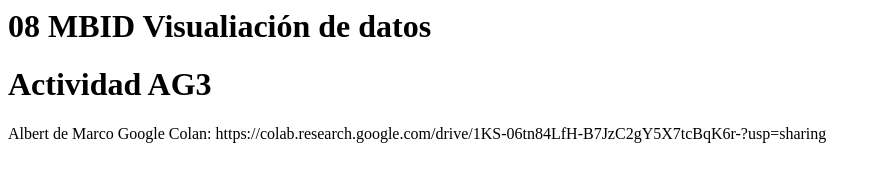
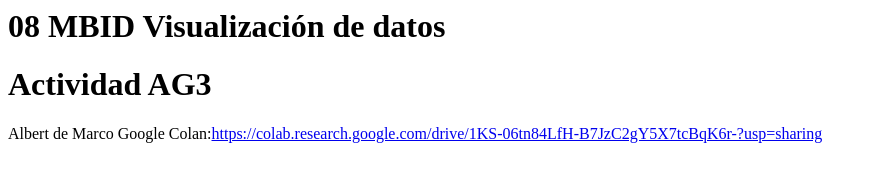
Before and after one commit to AlbertdeMarco/adm-ag1, a website: page index.html in a window 1280 px wide. Shown: the whole page, without its empty margins (0-881 px from the left). Drawn offline with Linux system fonts and the light colour scheme.

Commit message:
1 file modified

```diff
--- a/index.html
+++ b/index.html
@@ -1,9 +1,8 @@
 
-<h1>08 MBID Visualiación de datos <h1>
+<h1>08 MBID Visualización de datos <h1>
 
 Actividad AG3 </h1>
 
 Albert de Marco
 
-Google Colan:<a<br>
-https://colab.research.google.com/drive/1KS-06tn84LfH-B7JzC2gY5X7tcBqK6r-?usp=sharing
+Google Colan:<a href = https://colab.research.google.com/drive/1KS-06tn84LfH-B7JzC2gY5X7tcBqK6r-?usp=sharing">https://colab.research.google.com/drive/1KS-06tn84LfH-B7JzC2gY5X7tcBqK6r-?usp=sharing</a>
```
